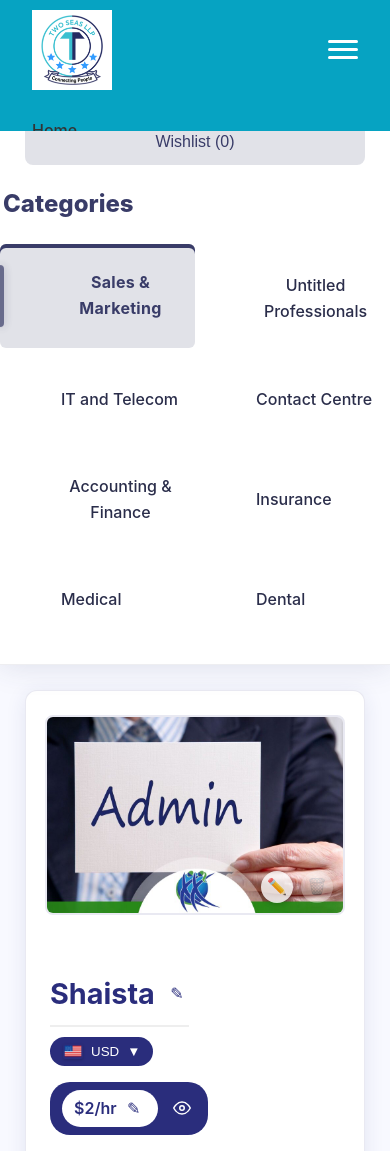
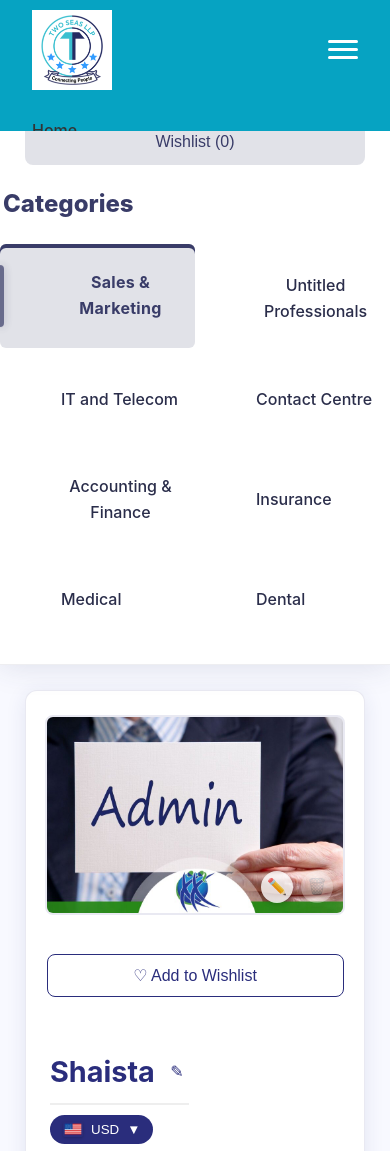
Before and after one commit to SahilKumarW/Two-Seas-LLP, a React (Create React App) app: page /admin-dashboard in a window 390 px wide. Shown: the top 1151 px of the page. Built offline with nearby package versions, Linux system fonts and the light colour scheme.

Commit message:
Wishlist functionality added

```diff
--- a/src/pages/AdminDashboard/AdminDashboard.css
+++ b/src/pages/AdminDashboard/AdminDashboard.css
@@ -86,6 +86,50 @@
   border: 1px solid rgba(42, 45, 124, 0.1);
 }
 
+/* Profile Image Wrapper */
+.profile-image-wrapper {
+  display: flex;
+  flex-direction: column;
+  align-items: center;
+  gap: 15px;
+  margin-right: 30px;
+}
+
+/* Wishlist Button Styles */
+.wishlist-btn {
+  padding: 8px 16px;
+  background-color: #f5f5f5;
+  border: 1px solid #ddd;
+  border-radius: 8px;
+  cursor: pointer;
+  font-size: 14px;
+  transition: all 0.3s ease;
+  width: 99%;
+  text-align: center;
+}
+
+.wishlist-btn:hover {
+  background-color: #e9e9e9;
+}
+
+.wishlist-btn.in-wishlist {
+  background-color: #ffebee;
+  border-color: #ef9a9a;
+  color: #d32f2f;
+}
+
+/* For mobile responsiveness */
+@media (max-width: 768px) {
+  .profile-image-wrapper {
+    margin-right: 0;
+    margin-bottom: 20px;
+  }
+
+  .wishlist-btn {
+    max-width: 100%;
+  }
+}
+
 .profile-image-container {
   position: relative;
   width: 150px;
@@ -1642,18 +1686,18 @@
 }
 
 .wishlist-btn {
-  margin-top: 1rem;
   background: none;
   border: 1px solid #2A2D7C;
   color: #2A2D7C;
   padding: 0.7rem 1.5rem;
-  border-radius: 20px;
+  border-radius: 8px;
   cursor: pointer;
   font-size: 1rem;
   display: flex;
   align-items: center;
   gap: 0.5rem;
   justify-content: center;
+
 }
 
 .wishlist-btn.active {
--- a/src/pages/AdminDashboard/AdminDashboard.jsx
+++ b/src/pages/AdminDashboard/AdminDashboard.jsx
@@ -438,6 +438,14 @@ const AdminDashboard = () => {
                 style={{ display: 'none' }}
               />
             </div>
+
+            {/* Add Wishlist Button Here */}
+            <button
+              onClick={toggleWishlist}
+              className={`wishlist-btn ${isInWishlist() ? 'in-wishlist' : ''}`}
+            >
+              {isInWishlist() ? '❤️ Remove from Wishlist' : '♡ Add to Wishlist'}
+            </button>
           </div>
 
           <div className="profile-content">
```
